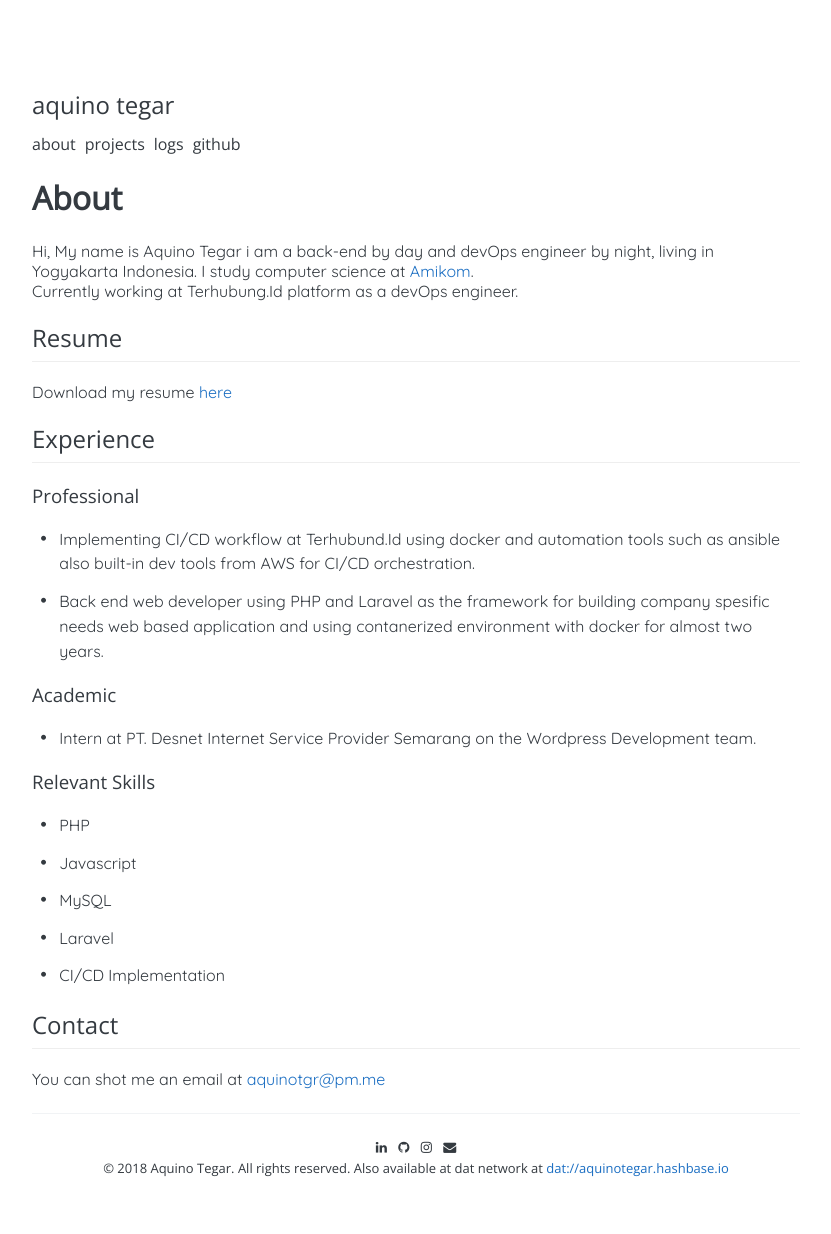
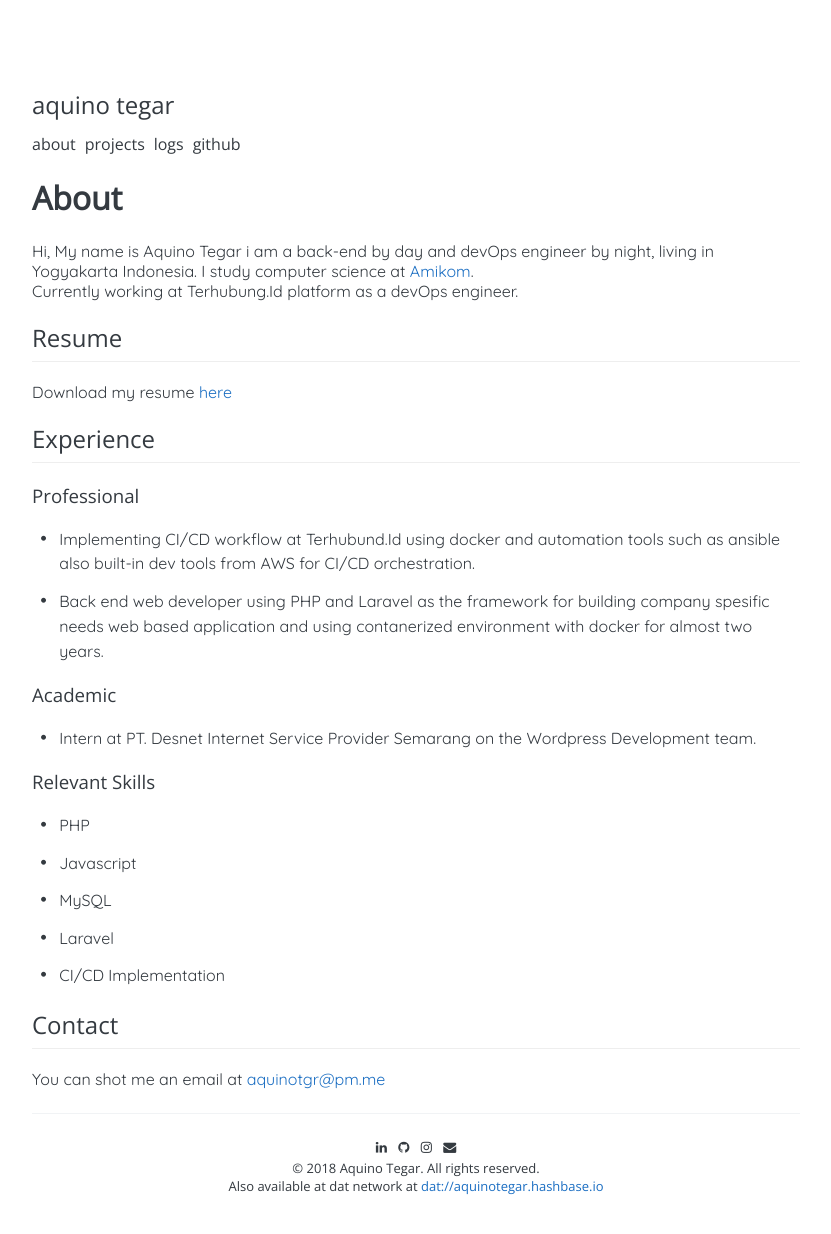
Before and after one commit to aquinotgr00/aquinotgr00.github.io, a plain HTML site: page index.html in a window 1280 px wide. Shown: the whole page, without its empty margins (224-1055 px from the left). Drawn offline with nearby package versions, Linux system fonts and the light colour scheme.

Commit message:
Revert "Revert "add space""
This reverts commit cdd78d5dfbf09fbede89807a2c59d03811b0d5f9.

```diff
--- a/index.html
+++ b/index.html
@@ -75,7 +75,7 @@
             <i class="fa fa-envelope"></i>
           </a>
         </div>
-        &copy; 2018 Aquino Tegar. All rights reserved.
+        &copy; 2018 Aquino Tegar. All rights reserved.<br>
         Also available at dat network at <a href="https://aquinotegar.hashbase.io/">dat://aquinotegar.hashbase.io</a>
       </footer>
     </div>
```
